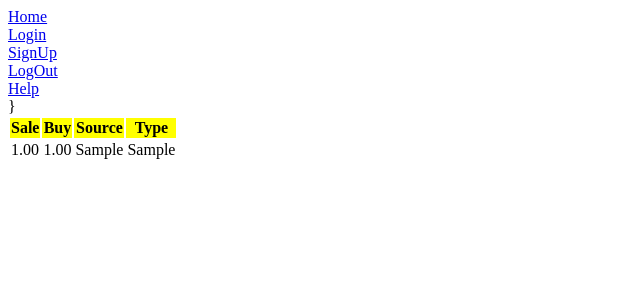
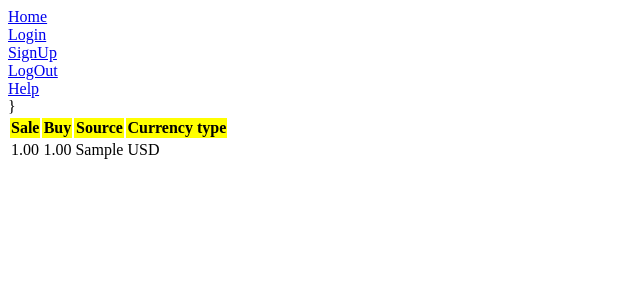
Before and after one commit to MariiaMalinskaya/Currency, a Django app: page /rate/list/ in a window 1280 px wide. Shown: the top 300 px of the page, without its empty margins (0-640 px from the left). Run offline with Django 3.2, Linux system fonts and the light colour scheme; tables that the repository leaves empty hold one stand-in row (values such as "Sample post").

Commit message:
adding templates and displaying data in table form(flake)

```diff
--- a/app/currency/models.py
+++ b/app/currency/models.py
@@ -6,7 +6,7 @@
     buy = models.DecimalField(max_digits=5, decimal_places=2)  # 32.45
     created = models.DateTimeField(auto_now_add=True)
     source = models.CharField(max_length=32)  # privatbank,monobank
-    type = models.CharField(max_length=3)  # USD, EUR
+    currency_type = models.CharField(max_length=3)  # USD, EUR
 
 
 class ContactUs(models.Model):
--- a/app/currency/templates/rate_list.html
+++ b/app/currency/templates/rate_list.html
@@ -7,14 +7,14 @@
         <th style  = 'background-color: yellow'>Sale</th>
         <th style  = 'background-color: yellow'>Buy</th>
         <th style  = 'background-color: yellow'>Source</th>
-        <th style  = 'background-color: yellow'>Type</th>
+        <th style  = 'background-color: yellow'>Currency type</th>
     </tr>
     {% for rate in rate_list %}
     <tr>
         <td>{{rate.sale}}</td>
         <td>{{rate.buy}}</td>
         <td>{{rate.source}}</td>
-        <td>{{rate.type}}</td>
+        <td>{{rate.currency_type}}</td>
     </tr>
     {% endfor %}}
 </table>
--- a/app/currency/views.py
+++ b/app/currency/views.py
@@ -1,7 +1,4 @@
 from currency.models import ContactUs, Rate
-
-from django.http import HttpResponse
-
 
 # from django.http import HttpResponse
 # from currency.utils import generate_password as gen_pass
@@ -24,7 +21,7 @@
 def contact_us(request):
     contacts = ContactUs.objects.all()
     context = {
-    'contacts': contacts,
+        'contacts': contacts,
     }
     return render(request, 'contact_us.html', context=context)
 
@@ -42,7 +39,7 @@
     rates = Rate.objects.all()
 
     context = {
-    'rate_list': rates,
+        'rate_list': rates,
     }
     return render(request, 'rate_list.html', context=context)
 
@@ -60,6 +57,7 @@
 
     # }
 
-def response_codes(request):
-    response = HttpResponse("Response", status=404)
-    return response
+#
+# def response_codes(request):
+#     response = HttpResponse("Response", status=404)
+#     return response
--- a/app/settings/urls.py
+++ b/app/settings/urls.py
@@ -14,9 +14,7 @@
     2. Add a URL to urlpatterns:  path('blog/', include('blog.urls'))
 """
 
-
-from currency.views import contact_us, rate_list, response_codes, index
-
+from currency.views import contact_us, index, rate_list
 
 from django.contrib import admin
 from django.urls import path
@@ -27,10 +25,10 @@
     path('admin/', admin.site.urls),
 
     # currency
-    path ('',index),
+    path('', index),
     path('contact-us/', contact_us),
-    path('rate/list/',rate_list),
-    path('response-codes',response_codes),
+    path('rate/list/', rate_list),
+    # path('response-codes', response_codes),
     # path('hello-world/', hello_world),
 
     # path('gen-pass/', generate_password)
--- a/orm.py
+++ b/orm.py
@@ -38,12 +38,12 @@
 
 
 class Rate:
-    def __init__(self, sale, buy, created, source, type):
+    def __init__(self, sale, buy, created, source, currency_type):
         self.sale = sale
         self.buy = buy
         self.created = created
         self.source = source
-        self.type = type
+        self.currency_type = currency_type
 
     def get_rate_list(self):
-        return f'{self.sale} {self.buy} {self.source} {self.type} {self.created}'
+        return f'{self.sale} {self.buy} {self.source} {self.currency_type} {self.created}'
```
Also changed, not shown: app/currency/migrations/0004_rename_type_rate_currency_type.py (added).
